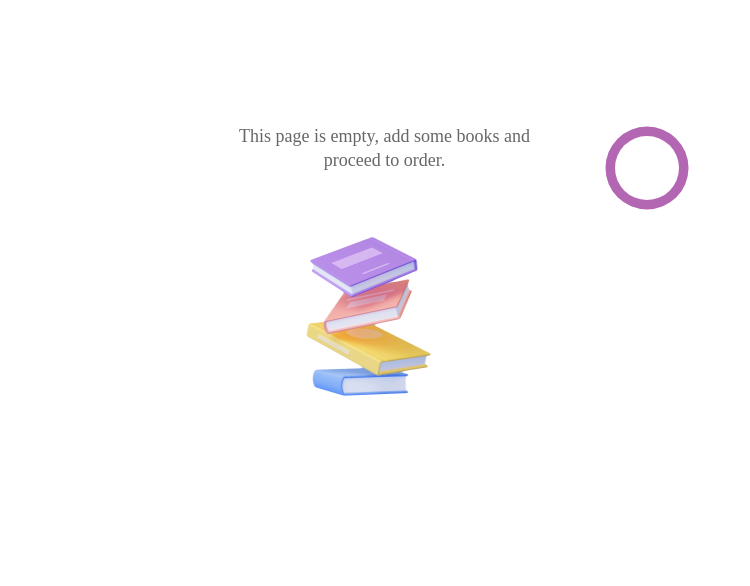
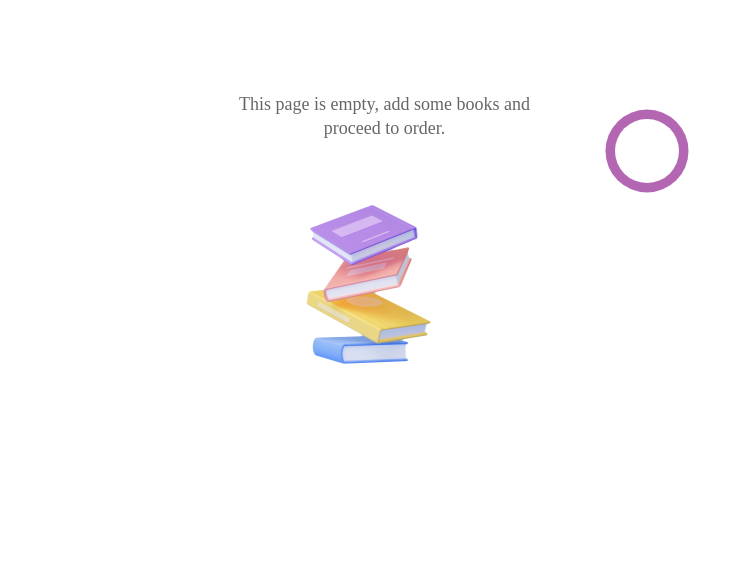
Before and after one commit to Turg0n/Bookshelf, a website built with Vite: page src/shopping-list.html in a window 1280 px wide. Shown: the part 214-800 px from the top of the page, without its empty margins (0-750 px from the left). Built offline with nearby package versions, Linux system fonts and the light colour scheme; what notiflix would draw is missing.

Commit message:
fix-styles

```diff
--- a/src/css/shopping-list.css
+++ b/src/css/shopping-list.css
@@ -1,4 +1,5 @@
 @import url('./header.css');
+@import url('./reset.css');
 
 .container-shop-list {
   display: flex;
```
